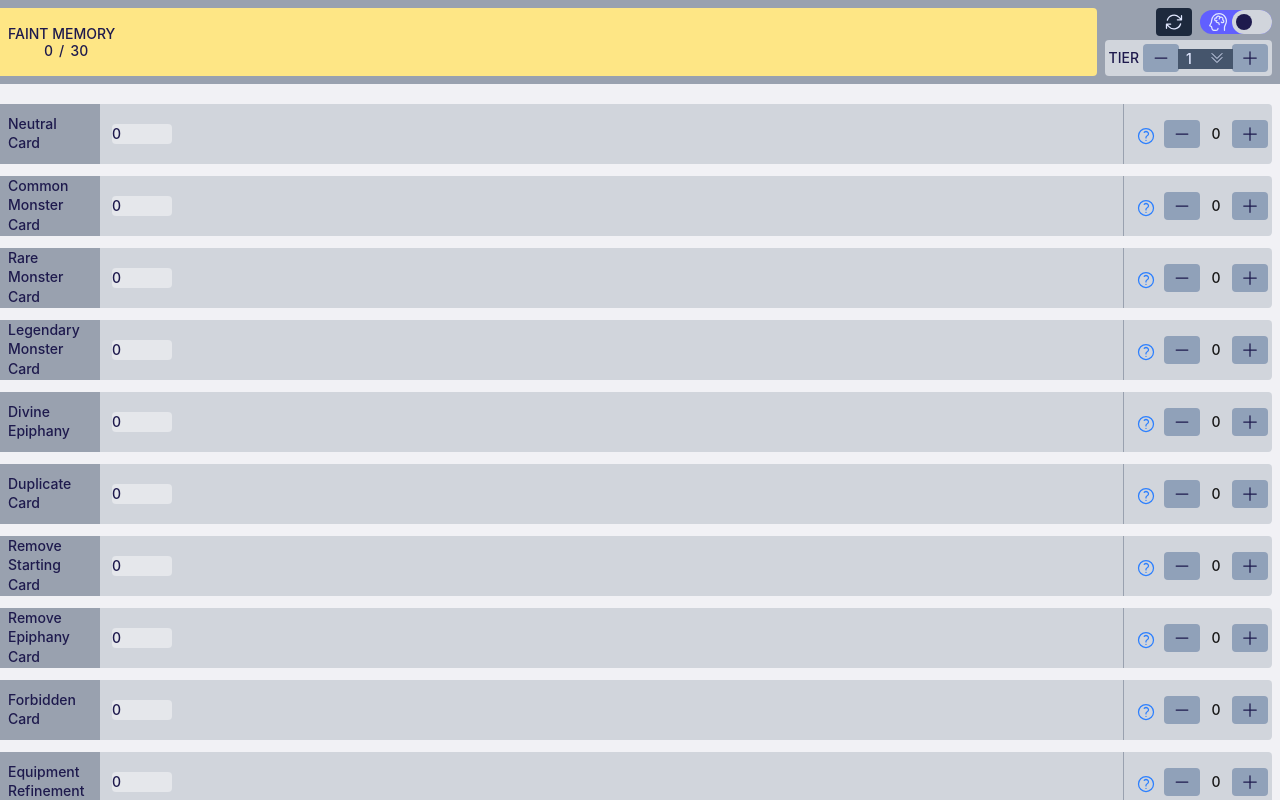
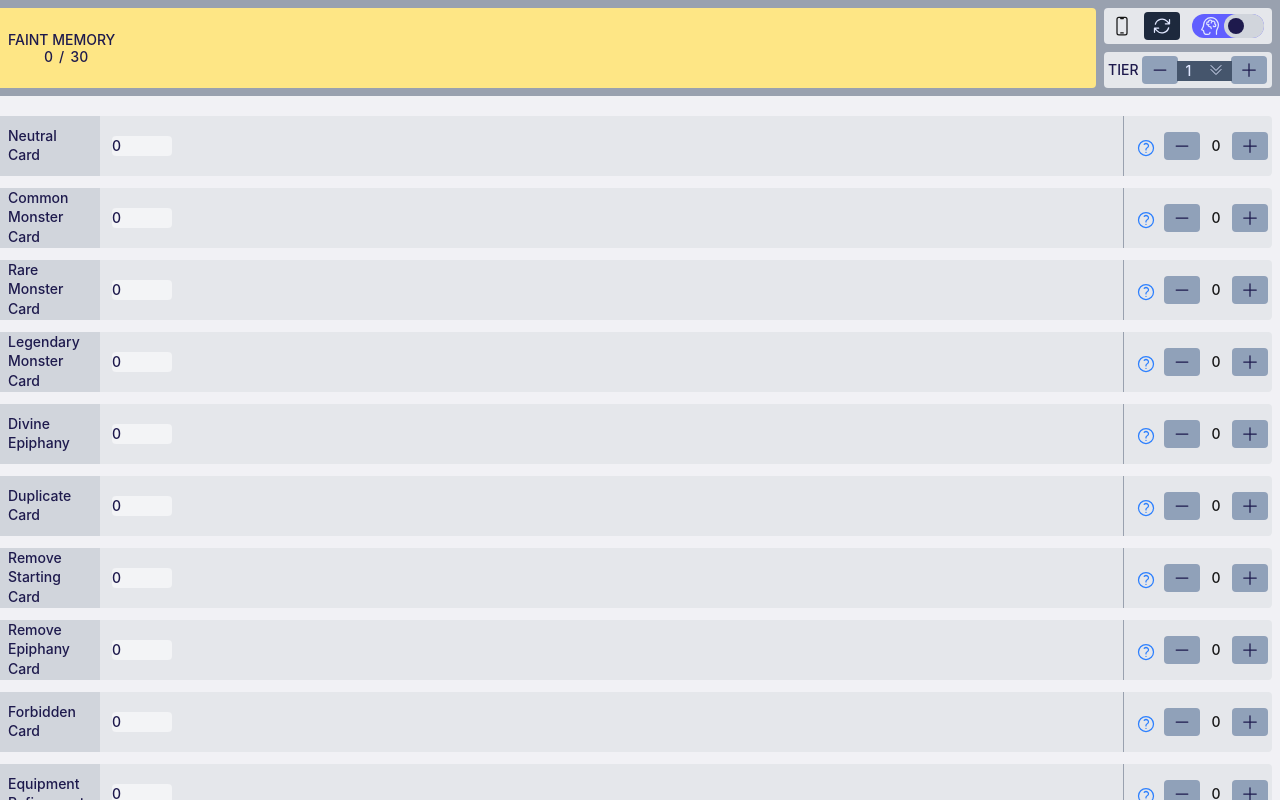
Before and after one commit to jbchhproj/czn-save-data-calculator, a Next.js app: page / in a window 1280 px wide. Shown: the top 800 px of the page. Built offline with nearby package versions, Linux system fonts and the light colour scheme.

Commit message:
color adjustments

```diff
--- a/src/components/Header.tsx
+++ b/src/components/Header.tsx
@@ -1,4 +1,5 @@
 import DeepTrauma from "./DeepTrauma";
+import PhoneIcon from "./icons/PhoneIcon";
 import ResetButton from "./ResetButton";
 import ResultsArea from "./ResultsArea";
 import TierSelector from "./TierSelector";
@@ -26,8 +27,9 @@ export default function Header({
         <ResultsArea tier={tier} totalFaintMemory={totalFaintMemory} />
       </div>
 
-      <div className="flex flex-col gap-1">
-        <div className="flex items-center justify-end gap-2">
+      <div className="flex flex-col gap-2">
+        <div className="h-9 bg-gray-200 rounded px-2 flex items-center justify-end gap-3">
+          <PhoneIcon />
           <ResetButton onReset={onReset} />
           <DeepTrauma
             isDeepTraumaActive={isDeepTraumaActive}
--- a/src/components/SelectionBlock.tsx
+++ b/src/components/SelectionBlock.tsx
@@ -37,13 +37,13 @@ export default function SelectionBlock({
 
   return (
     <div>
-      <div className="-ml-2 mt-3 flex h-15 w-[calc(100%+0.5rem)] items-center gap-3 overflow-hidden rounded-r bg-gray-300 px-1">
-        <div className="-ml-4 flex h-full w-28 shrink-0 flex-col justify-center bg-gray-400 py-1 pl-5 pr-3 text-indigo-950">
+      <div className="-ml-2 mt-3 flex h-15 w-[calc(100%+0.5rem)] items-center gap-3 overflow-hidden rounded-r bg-gray-200 px-1">
+        <div className="-ml-4 flex h-full w-28 shrink-0 flex-col justify-center bg-gray-300 py-1 pl-5 pr-3 text-indigo-950">
           <span className="leading-tight text-sm">{leadingLabel}</span>
           {trailingLabel && <span className="text-sm">{trailingLabel}</span>}
         </div>
 
-        <span className="w-15 bg-gray-200 text-indigo-950 text-sm rounded">
+        <span className="w-15 bg-gray-100 text-indigo-950 text-sm rounded">
           {config.faintMemoryContribution(stepperCount)}
         </span>
 
--- a/src/components/TierStepper.tsx
+++ b/src/components/TierStepper.tsx
@@ -28,7 +28,7 @@ export default function TierStepper({
   };
 
   return (
-    <div className="flex items-center gap-1 max-w-full bg-gray-300 rounded-sm p-1">
+    <div className="h-9 flex items-center gap-1 max-w-full bg-gray-200 rounded-sm px-1">
       <span className="text-sm text-indigo-950">TIER</span>
 
       <div className="flex items-center">
```
